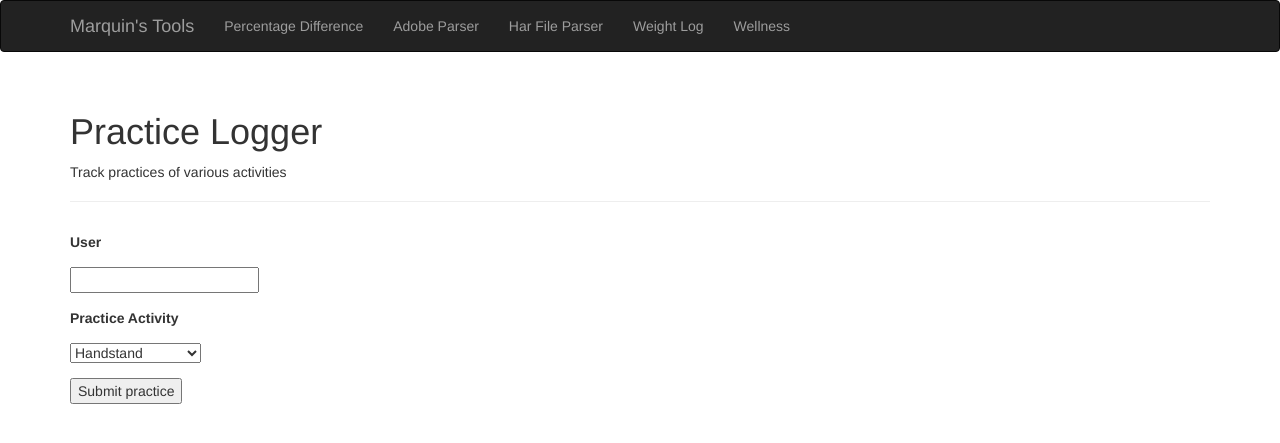
After one commit to quincysmiith/probable-sniffle, a Flask app: page /movementpractice in a window 1280 px wide. The commit adds this page. Shown: the top 443 px of the page. Run offline with Flask 2, Linux system fonts and the light colour scheme; some libraries are stand-ins or nearby versions.

Commit message:
added practice logger endpoint. added this to main index page too.

```diff
--- a/app/forms.py
+++ b/app/forms.py
@@ -11,7 +11,6 @@ class PercDiffForm(FlaskForm):
 
 
 class WeightForm(FlaskForm):
-
 
     user = StringField("User", validators=[DataRequired()])
     weight = FloatField(
@@ -48,12 +47,21 @@ class YogaForm(FlaskForm):
     submit = SubmitField("Submit wellness activity")
 
 
-class PracticeForm(FlaskForm):
+class MovementPracticeForm(FlaskForm):
 
     user = StringField("User", validators=[DataRequired()])
 
     activity = SelectField(
-        u"Wellness Activity", choices=["Poker", "Surfing", "Data Engineering", "Python"]
+        u"Practice Activity",
+        choices=[
+            "Handstand",
+            "L-sit",
+            "Pistol Squat",
+            "Poker",
+            "Surfing",
+            "Data Engineering",
+            "Python",
+        ],
     )
 
     submit = SubmitField("Submit practice")
--- a/app/templates/index.html
+++ b/app/templates/index.html
@@ -22,6 +22,7 @@
 
     <button type="button" class="btn btn-outline-secondary btn-lg"><a href="/weightlog">Weight Log</a></button>
     <button type="button" class="btn btn-outline-secondary btn-lg"><a href="/wellness">Wellness</a></button>
+    <button type="button" class="btn btn-outline-secondary btn-lg"><a href="/movementpractice">Movement Practice</a></button>
 </div>
 
 
--- /dev/null
+++ b/app/templates/movementpracticelog.html
@@ -0,0 +1,47 @@
+{% extends "base.html" %}
+
+{% block content %}
+<div class="container">
+    <div class="page-header">
+        <h1>Practice Logger</h1>
+        <p> Track practices of various activities</p>
+    </div>
+</div>
+
+<div class="container">
+    <form action="/movementpractice" method="POST">
+        {{ movement_practice_form.hidden_tag() }}
+        <div class="form-group">
+            <p></p>
+            {{ movement_practice_form.user.label }}
+            <p></p>
+            {{ movement_practice_form.user() }}
+            <p></p>
+        </div>
+
+        <div class="form-group">
+            <p></p>
+            {{ movement_practice_form.activity.label }}
+            <p></p>
+            {{ movement_practice_form.activity() }}
+            <p></p>
+        </div>
+        <div>
+            <p></p>
+            <p></p>
+            <p></p>
+            {{ movement_practice_form.submit() }}
+        </div>
+
+    </form>
+
+
+    {% for field, errors in movement_practice_form.errors.items() %}
+    <div class="alert alert-warning">
+        {{ movement_practice_form[field].label }}: {{ ', '.join(errors) }}
+    </div>
+    {% endfor %}
+
+
+</div>
+{% endblock %}
--- a/app/views.py
+++ b/app/views.py
@@ -1,7 +1,7 @@
 from flask import Blueprint, render_template, redirect, url_for, flash, request
 from flask.helpers import url_for
 from werkzeug.utils import secure_filename
-from .forms import PercDiffForm, WeightForm, YogaForm
+from .forms import PercDiffForm, WeightForm, YogaForm, MovementPracticeForm
 from .helpers import (
     google_sheets_connection,
     perc_diff,
@@ -20,7 +20,7 @@ import pathlib
 path = os.path.abspath(os.path.dirname(__file__))
 
 # directory to save files
-upload_folder = pathlib.Path(path) / 'uploads'
+upload_folder = pathlib.Path(path) / "uploads"
 if not os.path.exists(upload_folder):
     os.makedirs(upload_folder)
 
@@ -83,32 +83,30 @@ def viewhtml(id):
     return render_template("htmlviewer.html", single_html)
 
 
-
-
-@main.route('/harparser', methods=['GET', 'POST'])
+@main.route("/harparser", methods=["GET", "POST"])
 def upload_file():
-    if request.method == 'POST':
+    if request.method == "POST":
         # check if the post request has the file part
-        if 'file' not in request.files:
-            flash('No file part')
+        if "file" not in request.files:
+            flash("No file part")
             return redirect(request.url)
-        file = request.files['file']
+        file = request.files["file"]
         # if user does not select file, browser also
         # submit an empty part without filename
-        if file.filename == '':
-            flash('No selected file')
+        if file.filename == "":
+            flash("No selected file")
             return redirect(request.url)
         if file and allowed_har_file(file.filename):
             filename = secure_filename(file.filename)
             file.save(os.path.join(upload_folder, "temp.har"))
 
             # TO DO: parse har file and return json.
-            parsed_har = extract_adobe_from_har(file_path_to_har_file=os.path.join(upload_folder, "temp.har"))
-            #parsed_har = "A string"
+            parsed_har = extract_adobe_from_har(
+                file_path_to_har_file=os.path.join(upload_folder, "temp.har")
+            )
+            # parsed_har = "A string"
 
-
-
-            return render_template("harparser.html", display_results = parsed_har)
+            return render_template("harparser.html", display_results=parsed_har)
 
     return render_template("harparser.html")
 
@@ -184,3 +182,33 @@ def wellness():
         return redirect(url_for("main.wellness"))
 
     return render_template("wellnesslog.html", yoga_form=yoga_form)
+
+
+@main.route("/movementpractice", methods=["GET", "POST"])
+def movement_practice():
+
+    movement_practice_form = MovementPracticeForm()
+
+    if movement_practice_form.validate_on_submit():
+        gc = google_sheets_connection()
+        sh = gc.open("Wellness Log")
+        worksheet = sh.worksheet("movement_practice_log")
+
+        user = movement_practice_form.user.data
+        activity = movement_practice_form.activity.data
+        a_date = str(datetime.utcnow().date())
+
+        user = tidy_acceptable_users(user)
+
+        if user in ["marquin", "caroline"]:
+            worksheet.append_row([user, activity, a_date])
+
+            my_message = f"{user} logged a {activity} practice on {a_date}."
+            flash(my_message)
+            ic(my_message)
+
+        return redirect(url_for("main.movement_practice"))
+
+    return render_template(
+        "movementpracticelog.html", movement_practice_form=movement_practice_form
+    )
```
